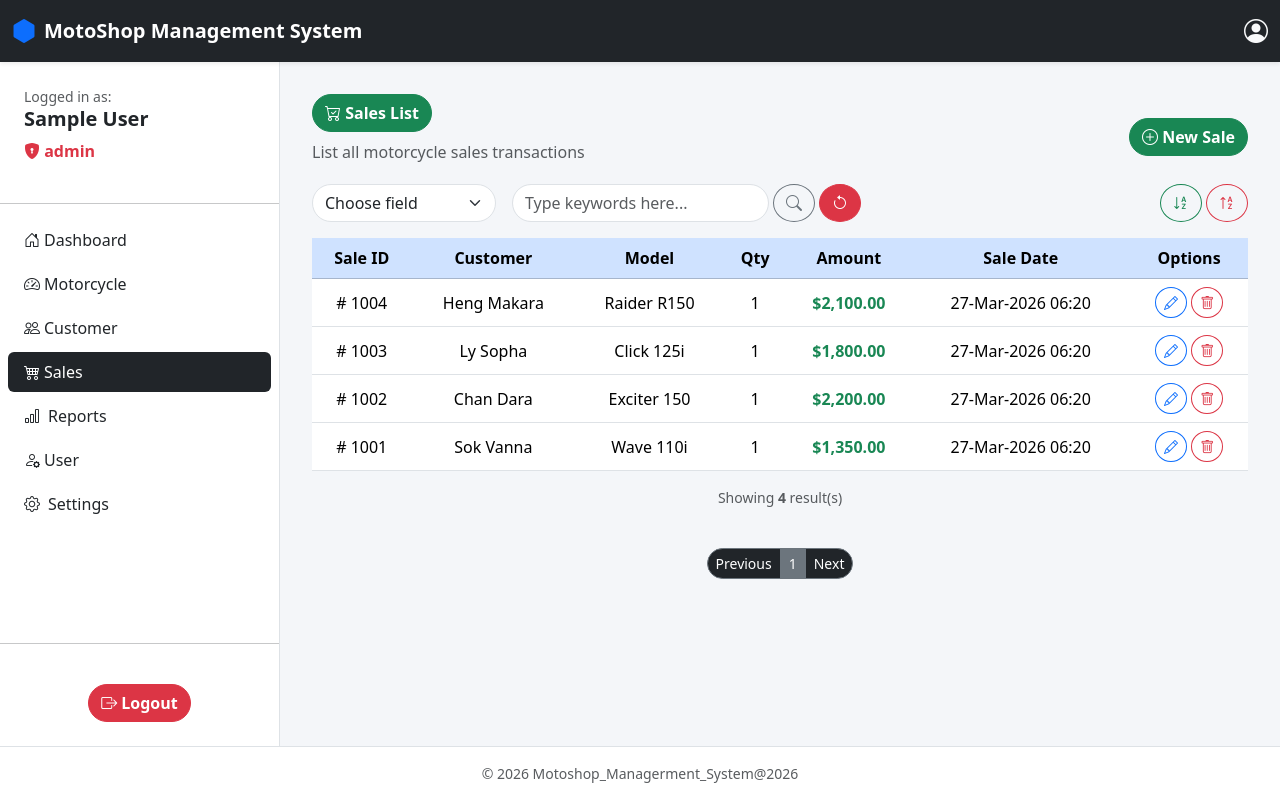
After one commit to nnatna/motoshop_ms, a PHP site: page /sales.php in a window 1280 px wide. The commit adds this page. Run offline with PHP 8.4, Linux system fonts and the light colour scheme; the visitor is signed in with stand-in values (Sample User, id 1); data comes from the database, SQL or seed files in the repository.

Commit message:
update all

```diff
--- a/layout/header.php
+++ b/layout/header.php
@@ -33,7 +33,7 @@ if (!isset($_SESSION['full_name'])) {
                     </li>
                     <li>
                         <a class="dropdown-item text-danger" href="logout.php">
-                            <i class="bi bi-box-arrow-in-right me-1"></i>Logout</a>
+                            <i class="bi bi-box-arrow-right me-1"></i>Logout</a>
                     </li>
                 </ul>
             </div>
--- a/layout/sidebar.php
+++ b/layout/sidebar.php
@@ -16,47 +16,45 @@ $linkBaseInactive = 'nav-link text-dark rounded hover-bg-secondary';
     </div>
     <hr>
     <ul class="nav flex-column mb-auto px-2">
-        <li class="nav-item fw-bold mb-1">
+        <li class="nav-item mb-1">
             <a href="index.php" class="<?php echo ($currentPage === 'index.php') ? $linkBaseActive : $linkBaseInactive; ?>">
-                <i class="bi bi-house-fill me-1"></i>Dashboard
+                <i class="bi bi-house-door me-1"></i>Dashboard
             </a>
         </li>
-        <li class="nav-item fw-bold mb-1">
+        <li class="nav-item mb-1">
             <a href="motos.php" class="<?php echo ($currentPage === 'motos.php') ? $linkBaseActive : $linkBaseInactive; ?>">
-                <i class="bi bi-speedometer me-1"></i>Motorcycle
+                <i class="bi bi-speedometer2 me-1"></i>Motorcycle
             </a>
         </li>
-        <li class="nav-item fw-bold mb-1">
+        <li class="nav-item mb-1">
             <a href="customer.php" class="<?php echo ($currentPage === 'customer.php') ? $linkBaseActive : $linkBaseInactive; ?>">
-                <i class="bi bi-people-fill me-1"></i>Customer
+                <i class="bi bi-people me-1"></i>Customer
             </a>
         </li>
-        <li class="nav-item fw-bold  mb-1">
+        <li class="nav-item mb-1">
             <a href="sales.php" class="<?php echo ($currentPage === 'sales.php') ? $linkBaseActive : $linkBaseInactive; ?>">
-                <i class="bi bi-cart-fill me-1"></i>Sales
+                <i class="bi bi-cart4 me-1"></i>Sales
             </a>
         </li>
-        <li class="nav-item fw-bold mb-1">
+        <li class="nav-item mb-1">
             <a href="report.php" class="<?php echo ($currentPage === 'report.php') ? $linkBaseActive : $linkBaseInactive; ?>">
-                <i class="bi bi-clipboard2-data-fill me-1"></i>Reports
+                <i class="bi bi-bar-chart me-2"></i>Reports
             </a>
         </li>
         </li>
-        <li class="nav-item fw-bold mb-1">
+        <li class="nav-item mb-1">
             <a href="user.php" class="<?php echo ($currentPage === 'user.php') ? $linkBaseActive : $linkBaseInactive; ?>">
-                <i class="bi bi-person-fill me-1"></i>User
+                <i class="bi bi-person-gear me-1"></i>User
             </a>
         </li>
-        <li class="nav-item fw-bold mb-1">
-            <a href="#" class="<?php echo ($currentPage === 'settings.php') ? $linkBaseActive : $linkBaseInactive; ?>">
-                <i class="bi bi-gear-fill me-2"></i>Settings
+        <li class="nav-item mb-1">
+            <a href="#" class="nav-link text-dark rounded hover-bg-secondary">
+                <i class="bi bi-gear me-2"></i>Settings
             </a>
         </li>
     </ul>
     <hr>
     <div class="p-4 text-center">
-        <a href="logout.php" class="btn btn-danger fw-bold rounded-pill">
-            <i class="bi bi-box-arrow-in-right me-1"></i>Logout
-        </a>
+        <a href="logout.php" class="btn btn-danger fw-bold rounded-pill"><i class="bi bi-box-arrow-right me-1"></i>Logout</a>
     </div>
 </aside>
--- a/motoshop_db.sql
+++ b/motoshop_db.sql
@@ -91,7 +91,7 @@ SELECT
     b.braname,
     m.code_model,
     m.color,
-    m.year,
+    m.yearmade,
     s.quantity,
     s.amount,
     s.saledate
--- /dev/null
+++ b/sales.php
@@ -0,0 +1,23 @@
+<!DOCTYPE html>
+<html lang="en">
+<head>
+    <meta charset="UTF-8">
+    <meta name="viewport" content="width=device-width, initial-scale=1.0">
+    <title>Moto Shop Management System</title>
+    <link href="https://cdn.jsdelivr.net/npm/bootstrap@5.3.8/dist/css/bootstrap.min.css" rel="stylesheet" integrity="sha384-sRIl4kxILFvY47J16cr9ZwB07vP4J8+LH7qKQnuqkuIAvNWLzeN8tE5YBujZqJLB" crossorigin="anonymous">
+    <script src="https://cdn.jsdelivr.net/npm/bootstrap@5.3.8/dist/js/bootstrap.bundle.min.js" integrity="sha384-FKyoEForCGlyvwx9Hj09JcYn3nv7wiPVlz7YYwJrWVcXK/BmnVDxM+D2scQbITxI" crossorigin="anonymous"></script>
+    <link href="https://cdn.jsdelivr.net/npm/bootstrap-icons@1.11.3/font/bootstrap-icons.min.css" rel="stylesheet">
+    <link rel="stylesheet" href="./assets/css/layout.css">
+</head>
+<body>
+    <?php include 'layout/header.php'; ?>
+    <div class="main-wrapper">
+        <?php include 'layout/sidebar.php'; ?>
+        <main class="content-wrapper">
+            <?php include 'sales/list.php'; ?>
+        </main>
+    </div>
+    <?php include 'layout/footer.php';?>
+</body>
+</html>
+</html>
--- /dev/null
+++ b/sales/list.php
@@ -0,0 +1,140 @@
+
+
+<div class="d-flex justify-content-between align-items-center mb-1">
+    <div>
+        <h3 class="btn btn-success rounded-pill fw-bold"><i class="bi bi-cart-check"></i> Sales List</h3>
+        <p class="text-muted">List all motorcycle sales transactions</p>
+    </div>
+    <div>
+        <a href="sales/add.php" class="btn btn-success rounded-pill fw-bold"><i class="bi-plus-circle"></i> New Sale</a>
+    </div>
+</div>
+
+<?php
+require("db.php");
+// ទាញយកតម្លៃពី Form (Search & Sort)
+$field  = isset($_POST["txtfield"]) ? $_POST["txtfield"] : "";
+$search = isset($_POST["txtsearch"]) ? $_POST["txtsearch"] : "";
+
+$saleid_sel  = $field == 1 ? "selected" : "";
+$cusname_sel = $field == 2 ? "selected" : "";
+$modname_sel = $field == 3 ? "selected" : "";
+$date_sel    = $field == 4 ? "selected" : "";
+
+// កំណត់ Column សម្រាប់តម្រៀប (Sort)
+$sort_column = "s.saleid";
+if ($field == "2") $sort_column = "c.cusname";
+if ($field == "3") $sort_column = "m.modname";
+if ($field == "4") $sort_column = "s.saledate";
+
+// កំណត់ការតម្រៀបឡើង ឬ ចុះ (រក្សាតម្លៃទោះជាចុចប៊ូតុងណាក៏ដោយ)
+$sort_order = "DESC";
+if (isset($_POST['btnasc'])) $sort_order = "ASC";
+if (isset($_POST['btndesc'])) $sort_order = "DESC";
+?>
+
+<fieldset>
+    <form method="post" class="d-flex justify-content-between mb-3">
+        <div class="text-start row g-3 align-items-center">
+            <div class="col-auto">
+                <select name="txtfield" class="form-select rounded-pill" required>
+                    <option value="">Choose field</option>
+                    <option value="1" <?php echo $saleid_sel ?>>Sale ID</option>
+                    <option value="2" <?php echo $cusname_sel ?>>Customer Name</option>
+                    <option value="3" <?php echo $modname_sel ?>>Motorcycle Model</option>
+                    <option value="4" <?php echo $date_sel ?>>Sale Date</option>
+                </select>
+            </div>
+
+            <div class="col-auto d-flex gap-1">
+                <input type="text" name="txtsearch" value="<?php echo $search ?>" class="form-control rounded-pill" placeholder="Type keywords here...">
+                <button type="submit" name="btnsearch" class="btn btn-outline-secondary rounded-circle" title="Search"><i class="bi-search"></i></button>
+                <button type="submit" name="btnreset" class="btn btn-danger rounded-circle" title="Reset"><i class="bi-arrow-counterclockwise"></i></button>
+            </div>
+        </div>
+
+        <div class="text-end">
+            <button type="submit" name="btnasc" class="btn btn-outline-success rounded-circle" title="Sort Ascending"><i class="bi-sort-alpha-down"></i></button>
+            <button type="submit" name="btndesc" class="btn btn-outline-danger rounded-circle" title="Sort Descending"><i class="bi-sort-alpha-up"></i></button>
+        </div>
+    </form>
+</fieldset>
+
+<table class="table table-hover text-center align-middle mb-0">
+    <thead>
+        <tr class="table-primary fs-6">
+            <th class="text-center">Sale ID</th>
+            <th class="text-center">Customer</th>
+            <th class="text-center">Model</th>
+            <th class="text-center">Qty</th>
+            <th class="text-center">Amount</th>
+            <th class="text-center">Sale Date</th>
+            <th class="text-center">Options</th>
+        </tr>
+    </thead>
+    <tbody>
+        <?php
+        $limit = 10;
+        $page = isset($_GET['page']) ? (int)$_GET['page'] : 1;
+        $start = ($page - 1) * $limit;
+
+        $sql_base = "FROM tblSales s
+                     JOIN tblCustomers c ON s.cusid = c.cusid
+                     JOIN tblModel m ON s.code_model = m.code_model";
+
+        $where = "";
+        // លក្ខខណ្ឌស្វែងរក៖ ប្រើ LIKE '%$search%' ដើម្បីរកពាក្យកាត់
+        if (!empty($search) && !empty($field)) {
+            switch ($field) {
+                case '1': $where = " WHERE s.saleid LIKE '%$search%'"; break;
+                case '2': $where = " WHERE c.cusname LIKE '%$search%'"; break;
+                case '3': $where = " WHERE m.modname LIKE '%$search%'"; break;
+                case '4': $where = " WHERE s.saledate LIKE '%$search%'"; break;
+            }
+        }
+
+        // រៀបលំដាប់
+        $order_by = " ORDER BY $sort_column $sort_order";
+
+        // រាប់ចំនួនសរុបតាមការ Search
+        $sql_total = "SELECT COUNT(*) as total " . $sql_base . $where;
+        $total_results = $conn->query($sql_total)->fetch_assoc()['total'];
+        $pages = ceil($total_results / $limit);
+
+        // ទាញទិន្នន័យចុងក្រោយ
+        $sql_final = "SELECT s.saleid, c.cusname, m.modname, s.quantity, s.amount, s.saledate " .
+                     $sql_base . $where . $order_by . " LIMIT $start, $limit";
+
+        $result = $conn->query($sql_final);
+
+        if ($result && $result->num_rows > 0) {
+            while ($row = $result->fetch_assoc()) {
+                echo "<tr>";
+                echo "<td># " . $row["saleid"] . "</td>";
+                echo "<td>" . $row["cusname"] . "</td>";
+                echo "<td>" . $row["modname"] . "</td>";
+                echo "<td>" . $row["quantity"] . "</td>";
+                echo "<td class='fw-bold text-success'>$" . number_format($row["amount"], 2) . "</td>";
+                echo "<td>" . date('d-M-Y H:i', strtotime($row["saledate"])) . "</td>";
+                echo "<td>
+                        <a href='sales/edit.php?saleid=" . $row["saleid"] . "' class='bi bi-pencil btn btn-sm btn-outline-primary rounded-circle'></a>
+                        <a href='sales/delete.php?id=" . $row["saleid"] . "' class='bi bi-trash btn btn-sm btn-outline-danger rounded-circle' onclick='return confirm(\"Delete this record?\");'></a>
+                    </td>";
+                echo "</tr>";
+            }
+        } else {
+            echo "<tr><td colspan='7' class='text-center py-4 text-muted'>No results found for \"<strong>$search</strong>\"</td></tr>";
+        }
+        ?>
+    </tbody>
+</table>
+
+<div class="text-center mt-3">
+    <?php if ($total_results > 0): ?>
+        <p class="text-muted small">Showing <strong><?php echo $total_results; ?></strong> result(s)</p>
+    <?php endif; ?>
+
+    <div class="d-flex justify-content-center">
+        <?php if(file_exists('layout/Pagination.php')) include 'layout/Pagination.php'; ?>
+    </div>
+</div>
```
Also changed, not shown: assets/css/form.css (added, +7 -0 lines), motos/add.php (+48 -47 lines), motos/delete.php (added, +10 -0 lines), motos/list.php (+3 -14 lines), sales/add.php (added, +160 -0 lines), sales/delete.php (added, +32 -0 lines), sales/edit.php (added, +144 -0 lines).
